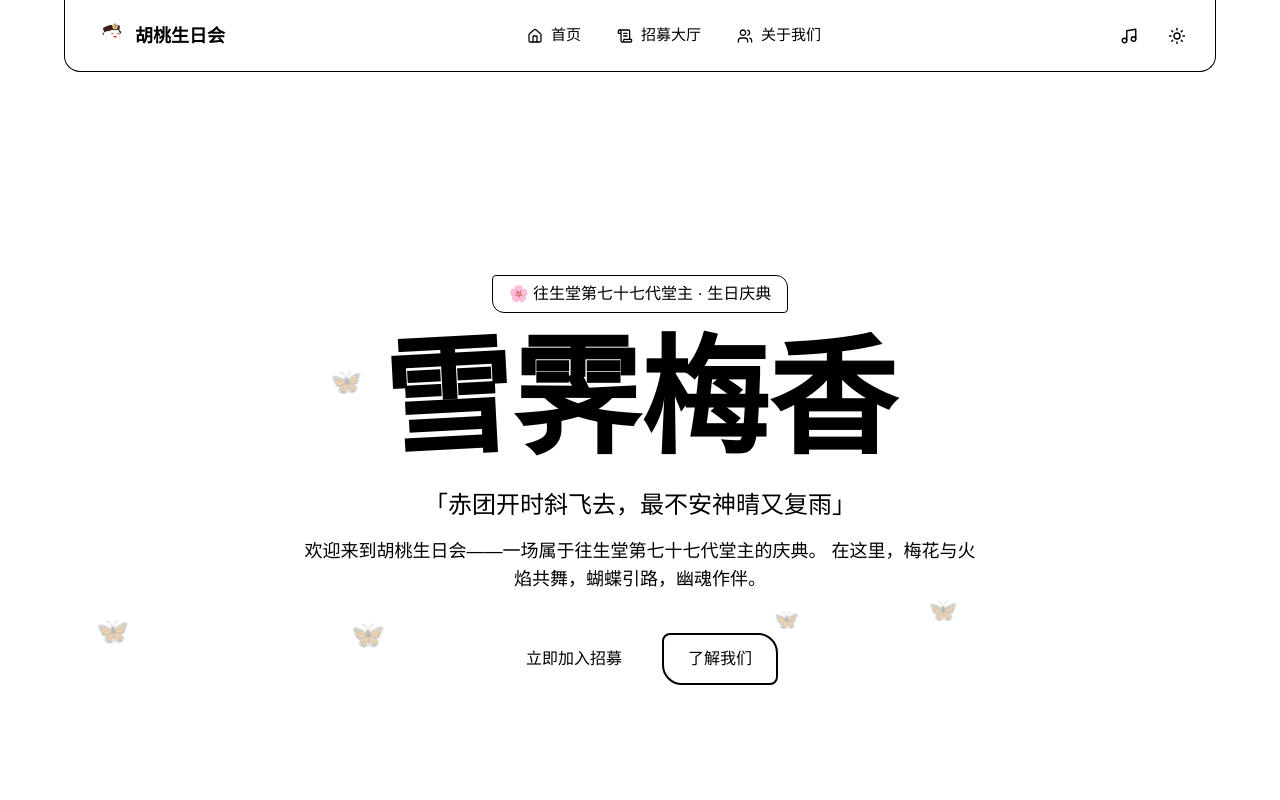
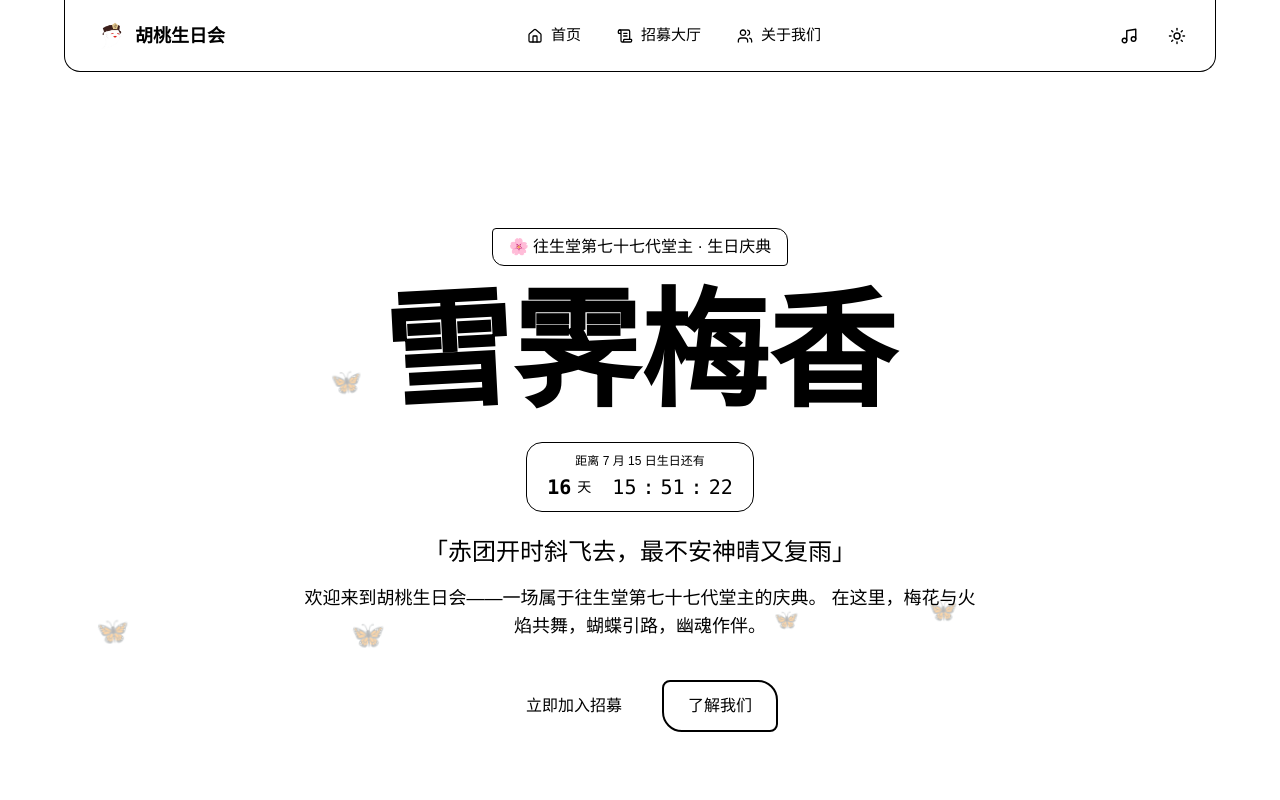
Before and after one commit to keqing-birthday/hutao0715, a React (Vite) app: page / in a window 1280 px wide. Shown: the top 800 px of the page. Built offline with nearby package versions, Linux system fonts and the light colour scheme; the HTML template or start-up script is replaced by a standard one.

Commit message:
倒计时

```diff
--- a/src/sections/Hero.jsx
+++ b/src/sections/Hero.jsx
@@ -1,6 +1,55 @@
+import { useState, useEffect } from 'react'
 import Button from '../components/ui/Button'
 import Tag from '../components/ui/Tag'
 import Butterflies from '../components/effects/Butterflies'
+
+function getTargetDate() {
+  const now = new Date()
+  const year = now.getFullYear()
+  const target = new Date(year, 6, 15, 0, 0, 0)
+  if (now > target) {
+    return new Date(year + 1, 6, 15, 0, 0, 0)
+  }
+  return target
+}
+
+function useCountdown() {
+  const [target] = useState(getTargetDate)
+  const [now, setNow] = useState(() => new Date())
+
+  useEffect(() => {
+    const id = setInterval(() => setNow(new Date()), 1000)
+    return () => clearInterval(id)
+  }, [])
+
+  const diff = Math.max(0, target - now)
+  const days = Math.floor(diff / (1000 * 60 * 60 * 24))
+  const hours = Math.floor((diff % (1000 * 60 * 60 * 24)) / (1000 * 60 * 60))
+  const minutes = Math.floor((diff % (1000 * 60 * 60)) / (1000 * 60))
+  const seconds = Math.floor((diff % (1000 * 60)) / 1000)
+
+  return { days, hours, minutes, seconds }
+}
+
+function Countdown() {
+  const { days, hours, minutes, seconds } = useCountdown()
+
+  return (
+    <div className="inline-flex flex-col items-center gap-1 px-5 py-2.5 rounded-2xl bg-card/60 border border-card-border/60 backdrop-blur-sm">
+      <span className="text-xs text-paper-dim/70">距离 7 月 15 日生日还有</span>
+      <div className="flex items-center gap-1.5 text-paper font-mono text-lg md:text-xl tabular-nums">
+        <span className="text-plum font-bold">{days}</span>
+        <span className="text-sm text-paper-dim">天</span>
+        <span className="w-px h-4 bg-card-border mx-1" />
+        <span>{String(hours).padStart(2, '0')}</span>
+        <span className="text-paper-dim">:</span>
+        <span>{String(minutes).padStart(2, '0')}</span>
+        <span className="text-paper-dim">:</span>
+        <span>{String(seconds).padStart(2, '0')}</span>
+      </div>
+    </div>
+  )
+}
 
 export default function Hero() {
   return (
@@ -40,6 +89,10 @@ export default function Hero() {
           </span>
         </h1>
 
+        <div className="mb-6 flex justify-center">
+          <Countdown />
+        </div>
+
         <p className="text-decorative text-xl md:text-2xl text-paper-dim mb-4">
           「赤团开时斜飞去，最不安神晴又复雨」
         </p>
```
